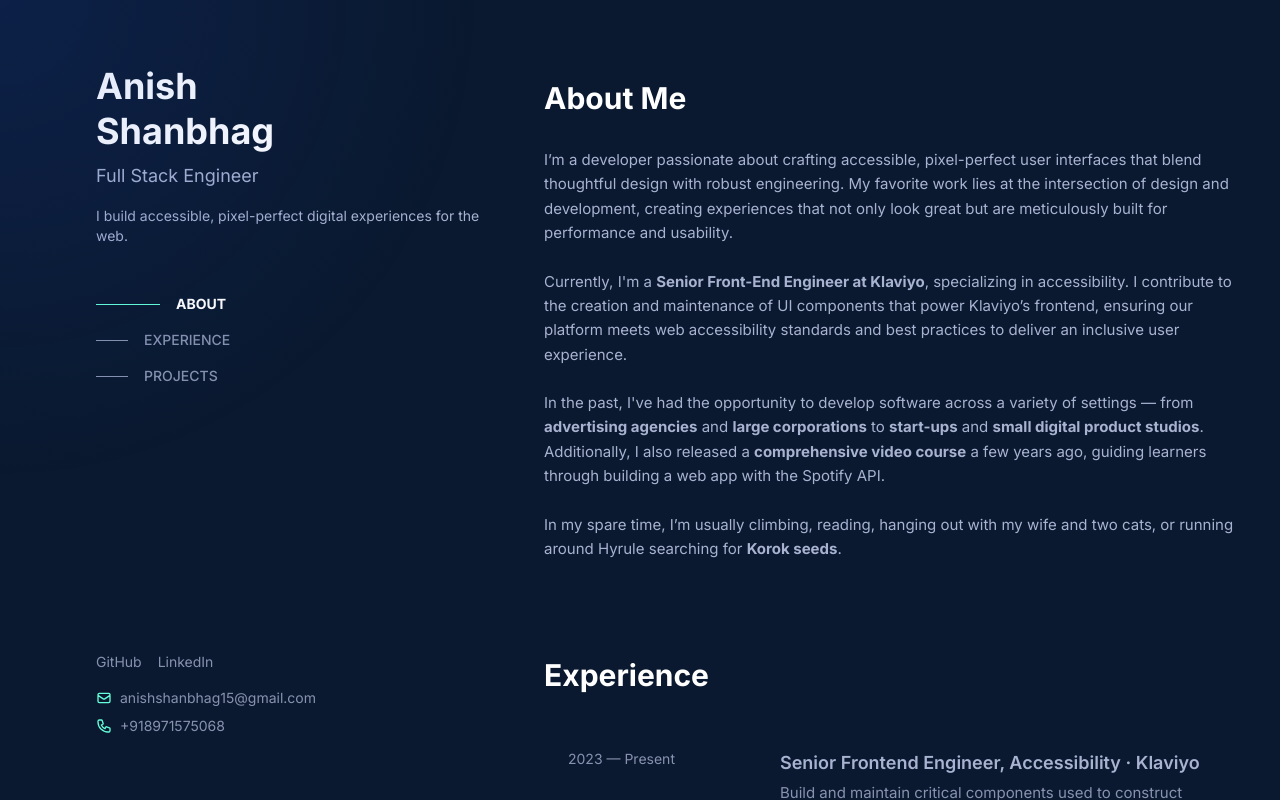
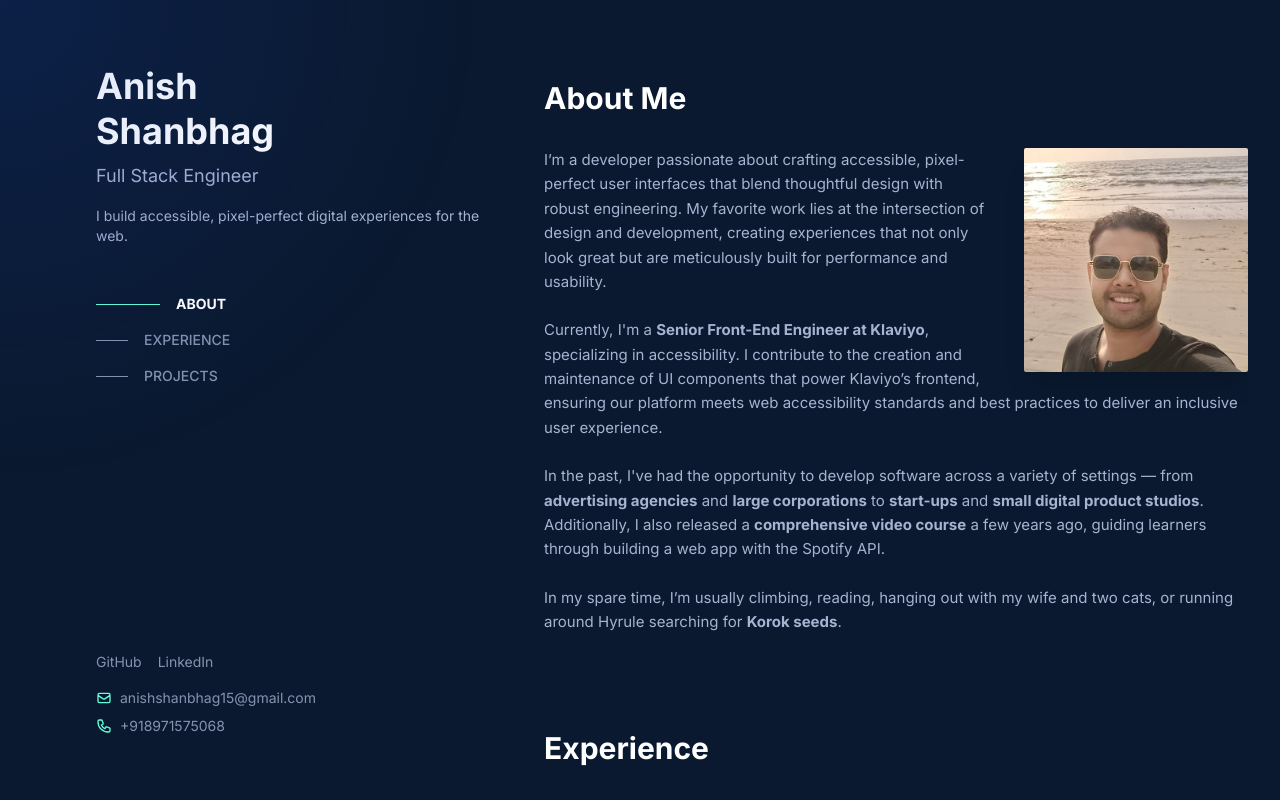
Before and after one commit to bitanish/anishshanbhag-portfolio, a React (Create React App) app: page / in a window 1280 px wide. Built offline with nearby package versions, Linux system fonts and the light colour scheme.

Commit message:
Added photo

```diff
--- a/src/components/Sidebar.jsx
+++ b/src/components/Sidebar.jsx
@@ -1,3 +1,4 @@
+// src/components/Sidebar.jsx
 import React from "react";
 
 const Sidebar = ({ activeSection, scrollToSection }) => {
@@ -9,7 +10,7 @@ const Sidebar = ({ activeSection, scrollToSection }) => {
 
   return (
     <div className="h-full bg-[#0a192f] text-white flex flex-col justify-between">
-      {/* Top Section: Name, Title, Short Bio - Always visible */}
+      {/* Top Section: Name, Title, Short Bio - No photo here anymore */}
       <div>
         <h1 className="text-4xl font-bold leading-tight">
           Anish
@@ -43,8 +44,8 @@ const Sidebar = ({ activeSection, scrollToSection }) => {
                   <div
                     className={`h-px mr-4 transition-all duration-200 ease-in-out ${
                       activeSection === item.id
-                        ? "w-16 bg-green-accent" // Changed from w-8 to w-16 for active state
-                        : "w-8 bg-grey-text group-hover:w-16 group-hover:bg-green-accent" // Changed from w-4 to w-8 and group-hover:w-8 to group-hover:w-16
+                        ? "w-16 bg-green-accent"
+                        : "w-8 bg-grey-text group-hover:w-16 group-hover:bg-green-accent"
                     }`}
                   ></div>
                   <span
@@ -63,11 +64,13 @@ const Sidebar = ({ activeSection, scrollToSection }) => {
 
       {/* Bottom Section: Social Links and Contact Info */}
       <div className="flex flex-col space-y-4 text-sm text-grey-text mt-8 lg:mt-0">
+        {/* Social Links - Still hidden on mobile, visible on large screens */}
         <div className="hidden lg:flex space-x-4">
           <a href="#">GitHub</a>
           <a href="https://www.linkedin.com/in/anishshanbhag/" target="_blank" rel="noopener noreferrer">LinkedIn</a>
         </div>
 
+        {/* Contact Information - Now visible on all screens */}
         <div className="mt-4 lg:mt-0">
           <p className="flex items-center">
             <span className="mr-2 text-green-accent">
--- a/src/sections/About.jsx
+++ b/src/sections/About.jsx
@@ -3,10 +3,29 @@ import React from "react";
 
 const About = () => {
   return (
-    <div className="text-lightest-slate"> {/* Changed to lightest-slate for body text */}
-      <h2 className="text-3xl font-bold mb-8 text-white">About Me</h2> {/* Heading remains white */}
-      <div className="space-y-6 leading-relaxed text-[15px]">
-        <p>
+    <div className="text-lightest-slate">
+      <h2 className="text-3xl font-bold mb-8 text-white">About Me</h2> {/* The heading remains a standalone element */}
+
+      {/* This div contains the image (floated right) and the paragraphs */}
+      {/* The 'overflow-hidden' class helps ensure the float is contained within this div */}
+      <div className="leading-relaxed text-[15px] overflow-hidden">
+        {/* Your profile photo, now floated to the right */}
+        <img
+          src="/profile.png" // Assumes your processed profile.png is in the public folder
+          alt="Anish Shanbhag Profile"
+          className="float-right w-56 h-56 rounded-sm object-cover shadow-xl ml-8 mb-4"
+          // float-right: Positions the image to the right, allowing text to wrap
+          // w-56 h-56: Makes the image larger (224px by 224px) for clear visibility
+          // rounded-sm: Gives it a subtle corner radius, making it appear square but not sharp
+          // object-cover: Ensures the image fills its container without distortion
+          // shadow-xl: Adds a more prominent shadow for depth
+          // ml-8: Adds margin to the left of the image, creating space between it and the text
+          // mb-4: Adds a small margin below the image, useful if the text is shorter than the image
+          // border-2 border-green-accent: Adds a subtle border in your accent color, defining the image
+        />
+
+        {/* The paragraphs will now flow around the floated image */}
+        <p className="mt-0"> {/* mt-0 to prevent unwanted top margin from space-y-6 */}
           I’m a developer passionate about crafting accessible, pixel-perfect
           user interfaces that blend thoughtful design with robust engineering.
           My favorite work lies at the intersection of design and development,
@@ -14,7 +33,7 @@ const About = () => {
           built for performance and usability.
         </p>
 
-        <p>
+        <p className="mt-6">
           Currently, I'm a <strong>Senior Front-End Engineer at Klaviyo</strong>, specializing
           in accessibility. I contribute to the creation and maintenance of UI
           components that power Klaviyo’s frontend, ensuring our platform meets
@@ -22,7 +41,7 @@ const About = () => {
           user experience.
         </p>
 
-        <p>
+        <p className="mt-6">
           In the past, I've had the opportunity to develop software across a
           variety of settings — from <strong>advertising agencies</strong> and <strong>large corporations</strong>{" "}
           to <strong>start-ups</strong> and <strong>small digital product studios</strong>. Additionally, I also
@@ -30,7 +49,7 @@ const About = () => {
           through building a web app with the Spotify API.
         </p>
 
-        <p>
+        <p className="mt-6">
           In my spare time, I’m usually climbing, reading, hanging out with my
           wife and two cats, or running around Hyrule searching for <strong>Korok seeds</strong>.
         </p>
```
Also changed, not shown: public/profile.png (added).
